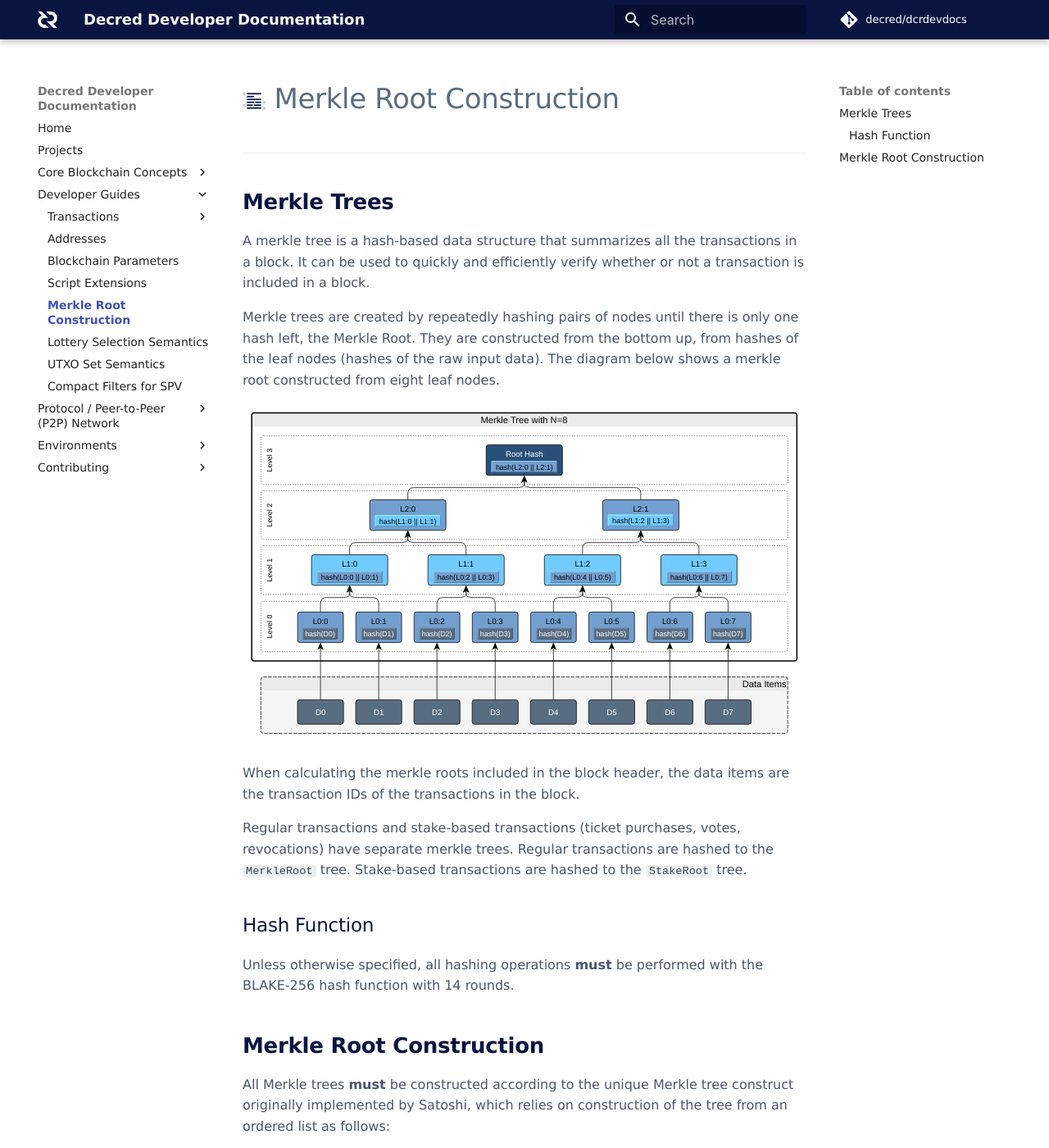
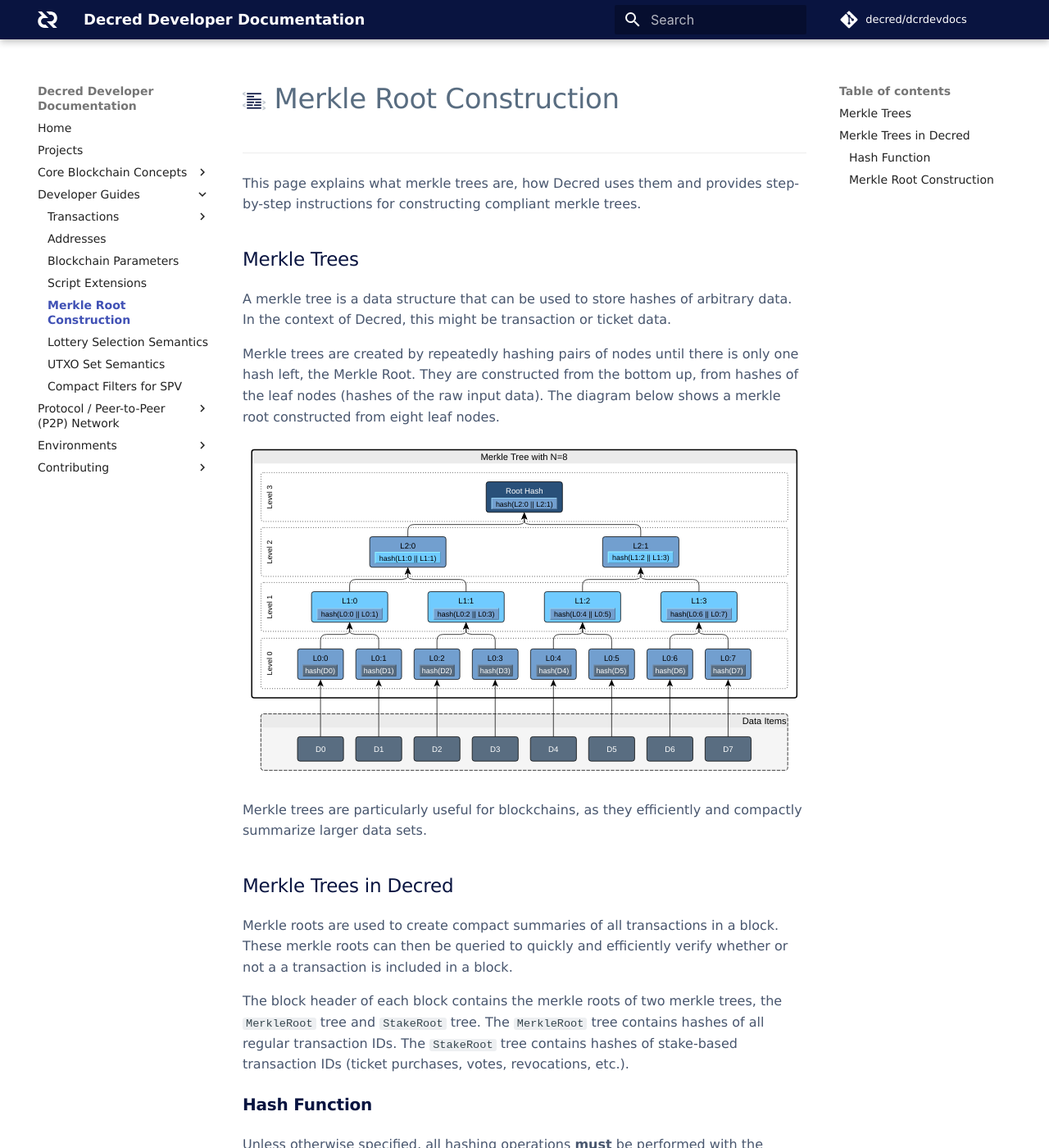
Before and after one commit to decred/dcrdevdocs, an MkDocs documentation site: the page built from docs/developer-guides/merkle-root-construction.md, in a window 1280 px wide and 1400 px high. Shown: the whole window at 82% size. Built offline with MkDocs 1.6.1 and Material for MkDocs 9.7.7, drawn with Linux system fonts in a browser that asks for light colours; some web fonts are replaced; comment, search, counter and statistics services are not loaded.

Commit message:
Addressing jholdstock feedback

```diff
--- a/docs/developer-guides/merkle-root-construction.md
+++ b/docs/developer-guides/merkle-root-construction.md
@@ -2,24 +2,31 @@
 
 ---
 
-## Merkle Trees
+This page explains what merkle trees are, how Decred uses them and provides step-by-step instructions for constructing compliant merkle trees.
+
+### Merkle Trees
 
 
-A merkle tree is a hash-based data structure that summarizes all the transactions in a block. It can be used to quickly and efficiently verify whether or not a transaction is included in a block.
+A merkle tree is a data structure that can be used to store hashes of arbitrary data. In the context of Decred, this might be transaction or ticket data.
 
 Merkle trees are created by repeatedly hashing pairs of nodes until there is only one hash left, the Merkle Root. They are constructed from the bottom up, from hashes of the leaf nodes (hashes of the raw input data). The diagram below shows a merkle root constructed from eight leaf nodes.
 
-![Merkle Tree](../img/core-blockchain-concepts/merkle_tree.svg)
+![Merkle Tree](/img/core-blockchain-concepts/merkle_tree.svg)
 
-When calculating the merkle roots included in the block header, the data items are the transaction IDs of the transactions in the block.
+Merkle trees are particularly useful for blockchains, as they efficiently and compactly summarize larger data sets.
 
-Regular transactions and stake-based transactions (ticket purchases, votes, revocations) have separate merkle trees. Regular transactions are hashed to the `MerkleRoot` tree. Stake-based transactions are hashed to the `StakeRoot` tree.
 
-### Hash Function
+### Merkle Trees in Decred
+
+Merkle roots are used to create compact summaries of all transactions in a block. These merkle roots can then be queried to quickly and efficiently verify whether or not a a transaction is included in a block.
+
+The block header of each block contains the merkle roots of two merkle trees, the `MerkleRoot` tree and `StakeRoot` tree. The `MerkleRoot` tree contains hashes of all regular transaction IDs. The `StakeRoot` tree contains hashes of stake-based transaction IDs (ticket purchases, votes, revocations, etc.).
+
+#### Hash Function
 
 Unless otherwise specified, all hashing operations **must** be performed with the BLAKE-256 hash function with 14 rounds.
 
-## Merkle Root Construction
+#### Merkle Root Construction
 
 All Merkle trees **must** be constructed according to the unique Merkle tree construct originally implemented by Satoshi, which relies on construction of the tree from an ordered list as follows:
 
@@ -32,7 +39,7 @@ All Merkle trees **must** be constructed according to the unique Merkle tree con
 
 The below diagram illustrates these steps.
 
-![Merkle Tree Calculation](../img/core-blockchain-concepts/merkle_root_calc.svg)
+![Merkle Tree Calculation](/img/core-blockchain-concepts/merkle_root_calc.svg)
 
 !!! warning "Warning"
 	The requirement for duplicating the final hash for internal tree levels that have an odd number of nodes must be carefully considered by applications making use of the resulting Merkle root because it means the final calculated Merkle root for a tree that internally duplicated a hash and one that actually included a duplicate hash at that position will be indistinguishable.
```
